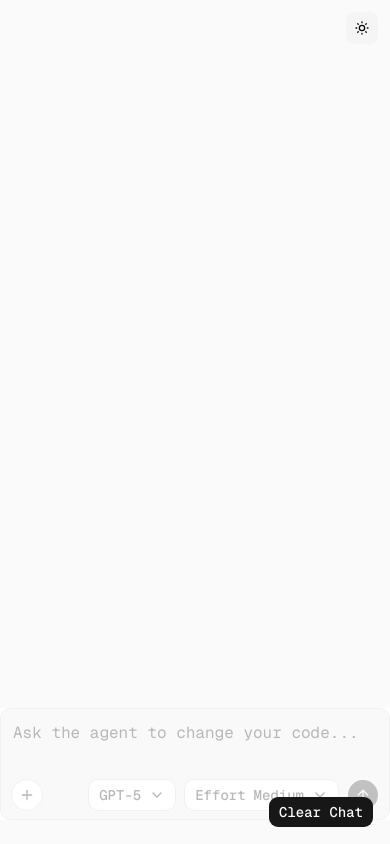
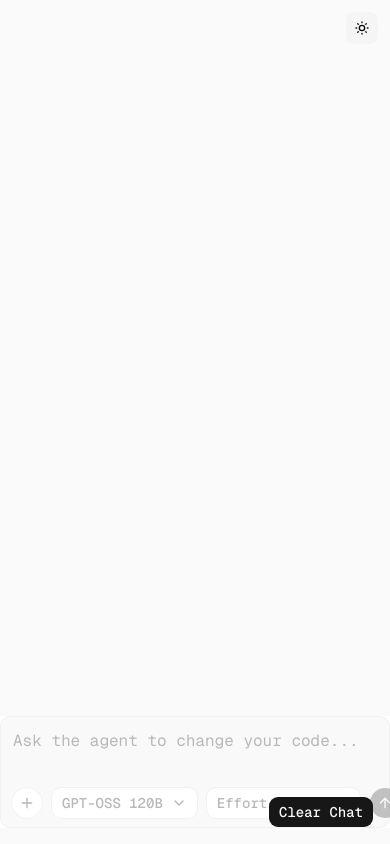
Before and after one commit to the-sukhsingh/file-rag-web, a Next.js app: page / in a window 390 px wide. Built offline with nearby package versions, Linux system fonts and the light colour scheme.

Commit message:
feat(ai-elements): add layout responsiveness and scroll handling to chat components

```diff
--- a/src/components/ai-elements/message-list.tsx
+++ b/src/components/ai-elements/message-list.tsx
@@ -24,9 +24,21 @@ import {
     TooltipTrigger,
 } from "@/components/ui/tooltip"
 import { Message as MessageInter } from "@/app/page"
+import { cn } from "cn"
 
-export function MessagePattern({ messages }: { messages: MessageInter[] }) {
+export function MessagePattern({
+    messages,
+    className,
+}: {
+    messages: MessageInter[];
+    className?: string;
+}) {
     const [copied, setCopied] = React.useState(false)
+    const messagesEndRef = React.useRef<HTMLDivElement>(null)
+
+    React.useEffect(() => {
+        messagesEndRef.current?.scrollIntoView({ behavior: "smooth" })
+    }, [messages])
 
     React.useEffect(() => {
         if (!copied) {
@@ -38,7 +50,7 @@ export function MessagePattern({ messages }: { messages: MessageInter[] }) {
     }, [copied])
 
     return (
-        <div className="mx-auto flex w-full max-w-4xl flex-col gap-8 py-6 flex-1 overflow-y-scroll scrollbar-none text-sm">
+        <div className={cn("mx-auto flex w-full flex-col gap-6 py-4 flex-1 overflow-y-auto text-sm px-3", className)}>
             {messages.map((msg,idx) => (
                 <Message key={idx} align={msg.role == "user" ? "end" : "start"}>
                     <MessageContent className="gap-2">
@@ -78,7 +90,7 @@ export function MessagePattern({ messages }: { messages: MessageInter[] }) {
                     </MessageContent>
                 </Message>
             ))}
-
+            <div ref={messagesEndRef} />
         </div>
     )
 }
--- a/src/components/ai-elements/prompt-input.tsx
+++ b/src/components/ai-elements/prompt-input.tsx
@@ -34,6 +34,8 @@ import {
     InputGroupTextarea,
 } from "@/components/ui/input-group"
 
+import { cn } from "cn"
+
 type AttachmentFile = {
     id: string
     name: string
@@ -41,10 +43,11 @@ type AttachmentFile = {
 
 const providers = [
     {
-        name: "OpenAI",
+        name: "Groq / OpenAI",
         models: [
-            { id: "gpt-5", name: "GPT-5" },
-            { id: "gpt-5-mini", name: "GPT-5 mini" },
+            { id: "gpt-oss-120b", name: "GPT-OSS 120B" },
+            { id: "llama-3.3-70b", name: "Llama 3.3 70B" },
+            { id: "mixtral-8x7b", name: "Mixtral 8x7B" },
         ],
     },
     {
@@ -64,7 +67,17 @@ const efforts = [
     { id: "high", name: "High" },
 ]
 
-export function PromptInputDemo({ onSubmitText }: { onSubmitText: (text: string) => Promise<void> }) {
+export function PromptInputDemo({
+    onSubmitText,
+    className,
+    placeholder = "Ask anything about your code...",
+    externalText,
+}: {
+    onSubmitText: (text: string) => Promise<void>;
+    className?: string;
+    placeholder?: string;
+    externalText?: string;
+}) {
     const [text, setText] = React.useState("")
     const [files, setFiles] = React.useState<AttachmentFile[]>([])
     const [model, setModel] = React.useState(models[0].id)
@@ -74,6 +87,12 @@ export function PromptInputDemo({ onSubmitText }: { onSubmitText: (text: string)
     const currentModel = models.find((item) => item.id === model) ?? models[0]
     const currentEffort = efforts.find((item) => item.id === effort) ?? efforts[1]
     const canSend = text.trim().length > 0
+
+    React.useEffect(() => {
+        if (externalText) {
+            setText(externalText);
+        }
+    }, [externalText]);
 
     function onSubmit(event: React.FormEvent<HTMLFormElement>) {
         event.preventDefault()
@@ -103,7 +122,7 @@ export function PromptInputDemo({ onSubmitText }: { onSubmitText: (text: string)
     }
 
     return (
-        <div className="mx-auto w-full max-w-lg py-6">
+        <div className={cn("mx-auto w-full py-4", className)}>
             <form ref={formRef} onSubmit={onSubmit} className="bg-background">
                 <input
                     ref={inputRef}
```
